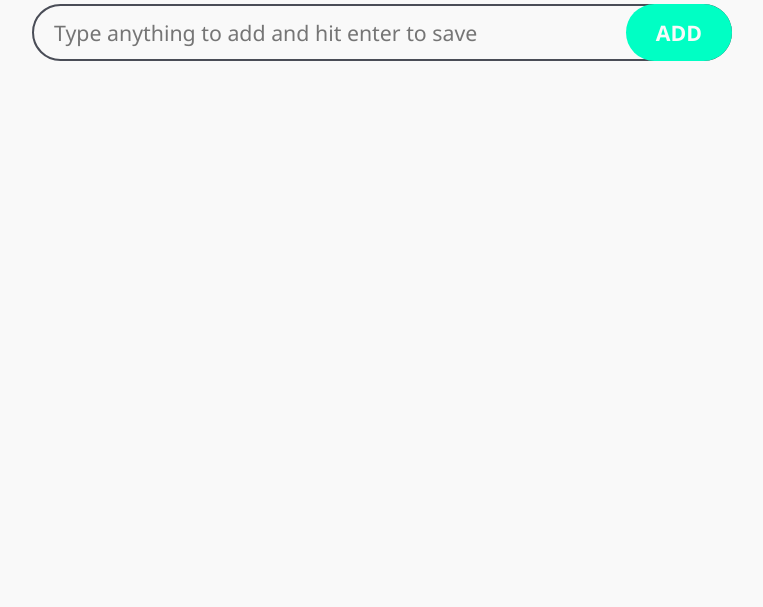
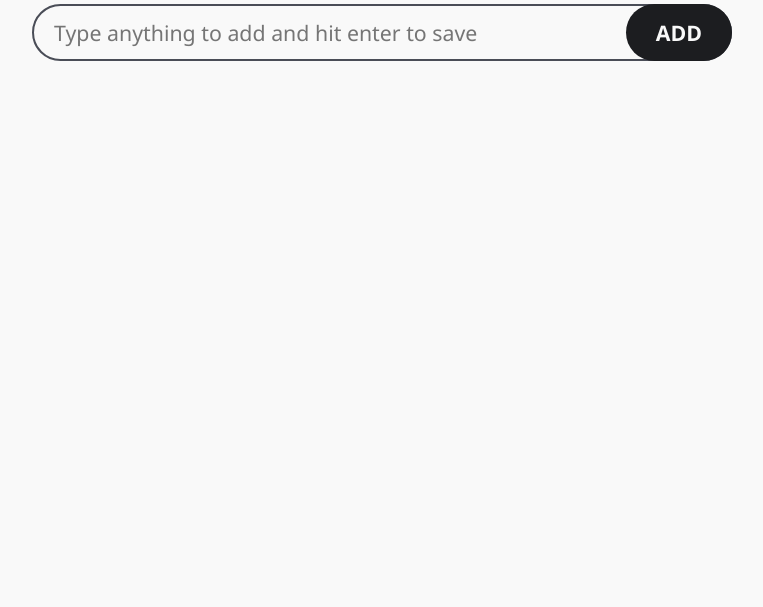
Before and after one commit to adi32-x/to-do-list, a plain HTML site: page index.html in a window 1280 px wide. Shown: the part 213-820 px from the top of the page, without its empty margins (258-1021 px from the left). Drawn offline with Linux system fonts and the light colour scheme.

Commit message:
change colors

```diff
--- a/css/styles.css
+++ b/css/styles.css
@@ -1,9 +1,12 @@
 :root{
     --background:#f9f9f9;
     /* #101114 */
-    --primary-color:#1C1D20;
+    --primary-color:#00FFC4;
+    /* #1C1D20 */
     --secondary-color: #4a4d57;
-    --accent-color: #00FFC4;
+    /* #4a4d57 */
+    --accent-color: #1C1D20;
+    /* #00FFC4 */
     --text-color: #101114;
     /* #f9f9f9 */
 
```
